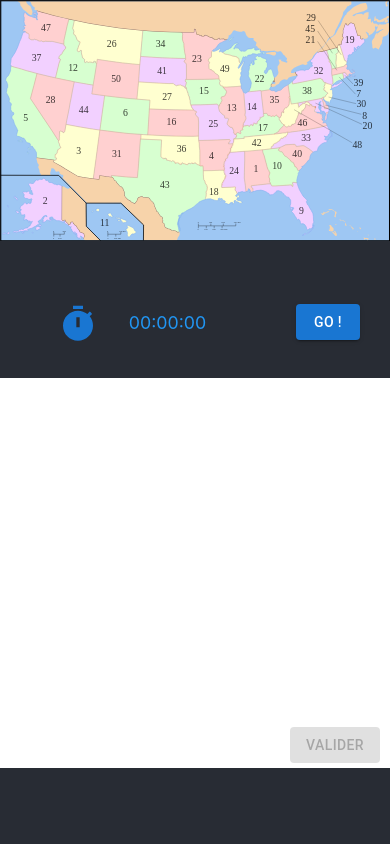
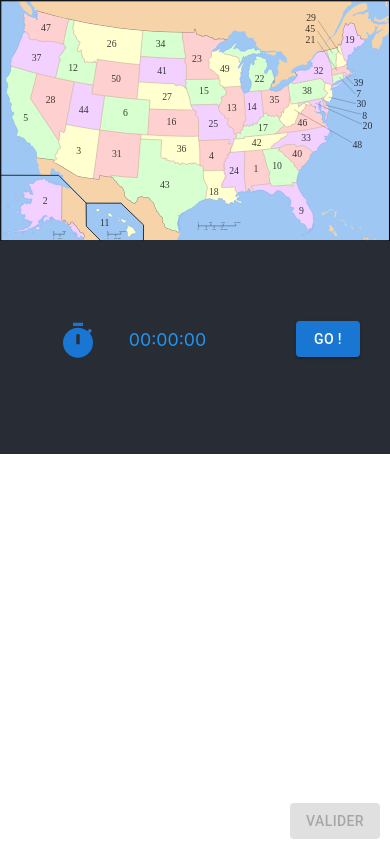
Before and after one commit to devcarme/geochecking-front, a React (Create React App) app: page / in a window 390 px wide. Built offline with nearby package versions, Linux system fonts and the light colour scheme.

Commit message:
responsive

```diff
--- a/src/App.css
+++ b/src/App.css
@@ -150,7 +150,7 @@ body {
     position: fixed;
     overflow-y: scroll;
     right: 0;
-    bottom: 9%;
+    bottom: 0;
     height: 45%;
     width: 100%;
     display: flex;
@@ -161,17 +161,17 @@ body {
   }
 
   .timer-icon {
-    top: 36%;
+    top: 38%;
     left: -200px;
   }
 
   .stopwatch {
-    top: 37%;
+    top: 39%;
     left: -45px;
   }
 
   .btn-start-wrapper {
-    top: 36%;
+    top: 38%;
     right: 30px;
   }
 
```
